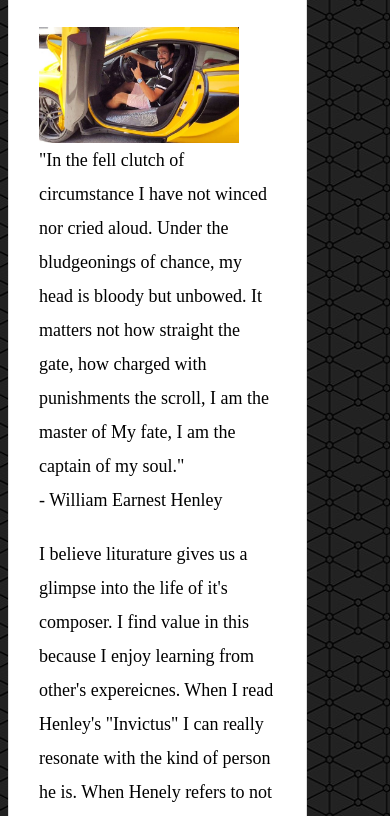
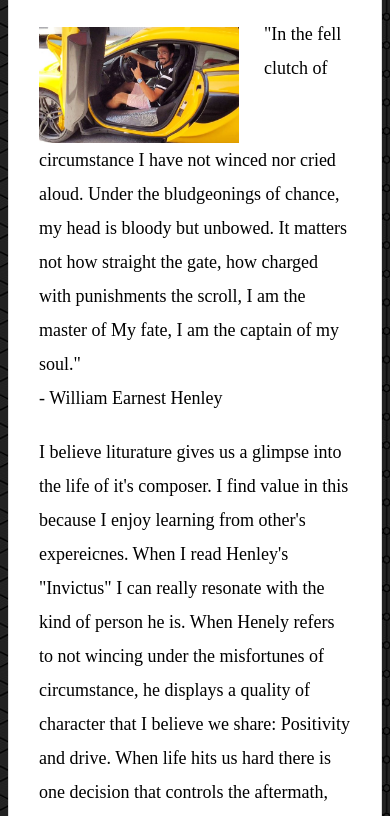
Before and after one commit to TylerD07/responsive-portfolio, a plain HTML site: page index.html in a window 390 px wide. Shown: the part 269-1085 px from the top of the page. Drawn offline with Linux system fonts and the light colour scheme; a web font is replaced by a local one.

Commit message:
created media querys for 768px

```diff
--- a/assets/css/style.css
+++ b/assets/css/style.css
@@ -227,18 +227,25 @@ input[type=submit] {
   padding: 30px;
   margin: 0 20% 50% 0;
   background: #fff;
-  border: 1px solid #ddd;
-}
+  border: 1px solid #ddd; }
+
 
 
 nav {
   float: right;
   margin-top: 25px;
-  margin-right: 15%;
+  margin-right: 15%; }
 
 }
 
-@media only screen and (max-width: 768){
+@media only screen and (max-width:768px){
 
 
+    .main-section {
+      float: center;
+      width: 100%;
+      max-width: 960px;
+      padding: 30px;
+      background: #fff;
+      border: 1px solid #ddd; }
 }
```
